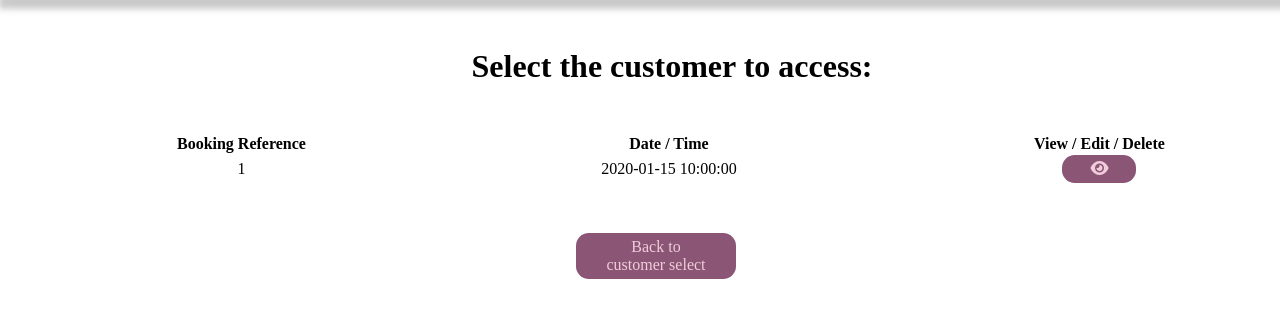
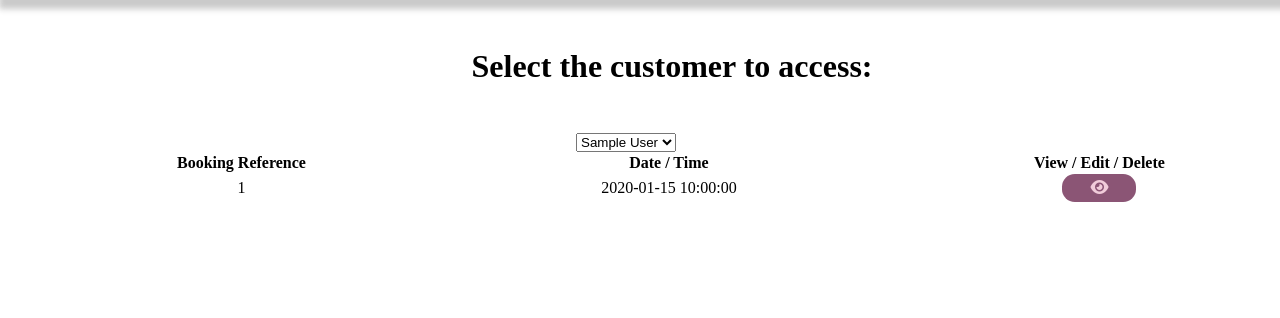
Before and after one commit to JoshNBooker/Sakura_Spa_booking_app, a Flask app: page /bookings/1 in a window 1280 px wide; the page is wider, and only the part inside the window is pictured. Shown: the part 36-354 px from the top of that part. Run offline with Flask 3, Linux system fonts and the light colour scheme; tables that the repository leaves empty hold one stand-in row (values such as "Sample post").

Commit message:
added anchor tags as select optionsand onchange functionality

```diff
--- a/controller/booking_controller.py
+++ b/controller/booking_controller.py
@@ -60,8 +60,9 @@
 
 @booking_blueprint.route('/bookings/<id>')
 def show_customers_bookings(id):
+    customers =  Customer.query.all()
     bookings = Booking.query.filter_by(customer_id = id).all()
-    return render_template("bookings/customer_bookings.jinja", bookings=bookings)
+    return render_template("bookings/customer_bookings.jinja", bookings=bookings, customers=customers)
 
 @booking_blueprint.route('/bookings/new')
 def new_booking_form():
--- a/static/style.css
+++ b/static/style.css
@@ -138,6 +138,10 @@
     width: 10rem;
 }
 
+.customer_list {
+    margin-left: 42.5%;
+}
+
 /* SHOW BOOKING PAGE */
 
 .table.booking_table {
--- a/templates/bookings/customer_bookings.jinja
+++ b/templates/bookings/customer_bookings.jinja
@@ -13,8 +13,5 @@
         </tr>
         {%endfor%}
     </table>
-    <div class="back_to_customers">
-        <div class="body_button_container"><a href="/bookings"><button class="customer_page body__button">Back to customer select</button></a></div>
-    </div>
 
 {% endblock content %}}
--- a/templates/bookings/diary.jinja
+++ b/templates/bookings/diary.jinja
@@ -24,11 +24,11 @@
 <div class="container">
     <body>
         <main class="page_title"><h1>Select the customer to access:</h1></main>
-        <ul id="customer_list" class="customer_list">
+        <select id="customer_list" class="customer_list" onchange="location = this.value;">
             {% for customer in customers %}
-                <li> <a href="/bookings/{{ customer.id }}">{{ customer.first_name }} {{ customer.last_name }}</a></li>
+                <option value="/bookings/{{ customer.id }}">{{ customer.first_name }} {{ customer.last_name }}</option>
             {% endfor %}
-        </ul>
+        </select>
         {% block content %}
         {% endblock content %}
     </body>
```
